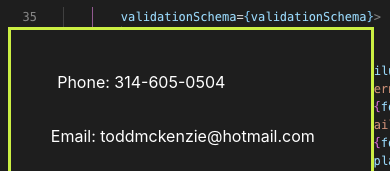
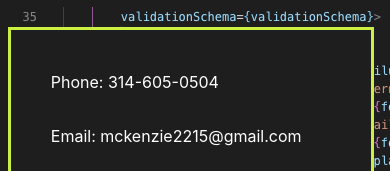
Before and after one commit to toddmckenzie/Portfolio, a React (Create React App) app in the folder port/: page /contact in a window 390 px wide. Shown: the part 673-844 px from the top of the page. Built offline with nearby package versions, Linux system fonts and the light colour scheme.

Commit message:
fixed mobile styling issues

```diff
--- a/port/src/components/contact.css
+++ b/port/src/components/contact.css
@@ -57,13 +57,9 @@
 }
 
 @media (max-width: 600px){
-    .contact {
-        height: 100%;
-    }
     .phone {
         font-size: 16px;
         margin: 0;
-        margin-left: 2%;
         margin-bottom: 30px;
         text-align: left;
     }
--- a/port/src/components/contact.js
+++ b/port/src/components/contact.js
@@ -23,7 +23,7 @@ const Contact = () => {
             <h1 className="contact-title">{title}</h1>
             <div className="contact-box">
                 <p className="phone">Phone: 314-605-0504</p>
-                <p className="email">Email: toddmckenzie@hotmail.com</p>
+                <p className="email">Email: mckenzie2215@gmail.com</p>
                 <p className="linkedin">Linkedin: <a className="social" target="_blank" href="https://www.linkedin.com/in/todd-mckenzie-0431a7141/">Checkout my Linkedin profile</a></p>
                 <p className="twitter">Twitter: <a className="social" target="_blank" href="https://twitter.com/ToddMcKenzie4">Checkout my Twitter profile</a></p>
                 <p className="github">Github: <a className="social" target="_blank" href="https://github.com/toddmckenzie">Checkout my Github profile</a></p>
--- a/port/src/components/header.css
+++ b/port/src/components/header.css
@@ -41,6 +41,7 @@
       a {
           margin: 20px auto;
           font-size: 36px;
+          text-align: center;
       }
       .first {
         margin-left: 0;
--- a/port/src/components/projects.js
+++ b/port/src/components/projects.js
@@ -30,7 +30,7 @@ const Projects = () => {
                     The ultimate goal was so users could find a storm shelter near them to go to if severe weather is in the area or approaching.  Users can pull open the shelter they are close to and comment on the status of the shelter.
                     </p>
                     <p>
-                    This mobile app was my first time working with react native but it was a simple transition since its so similar to reactJs.  Although I never released the app to the app store, you can find the app with the expo app at https://expo.io/@toddmckenzie/dorothysbunker.
+                    This mobile app was my first time working with react native but it was a simple transition since its so similar to reactJs.  Although I never released the app to the app store, you can find the app with the expo app at expo.io/@toddmckenzie/dorothysbunker.
                     </p>
                 </div>
             </div>
--- a/port/src/components/skills.css
+++ b/port/src/components/skills.css
@@ -36,7 +36,7 @@ h1 {
 }
 @media (max-width: 600px){
     .skills {
-        height: 100%;
+        height: 210vh;
     }
     .li {
         margin-left: 2%;
@@ -49,5 +49,7 @@ h1 {
         height: auto;
         margin-left: 2%;
         margin-right: 2%;
+        margin-bottom: 150px;
+        background: rgb(30,30,30);
     }
 }
```
